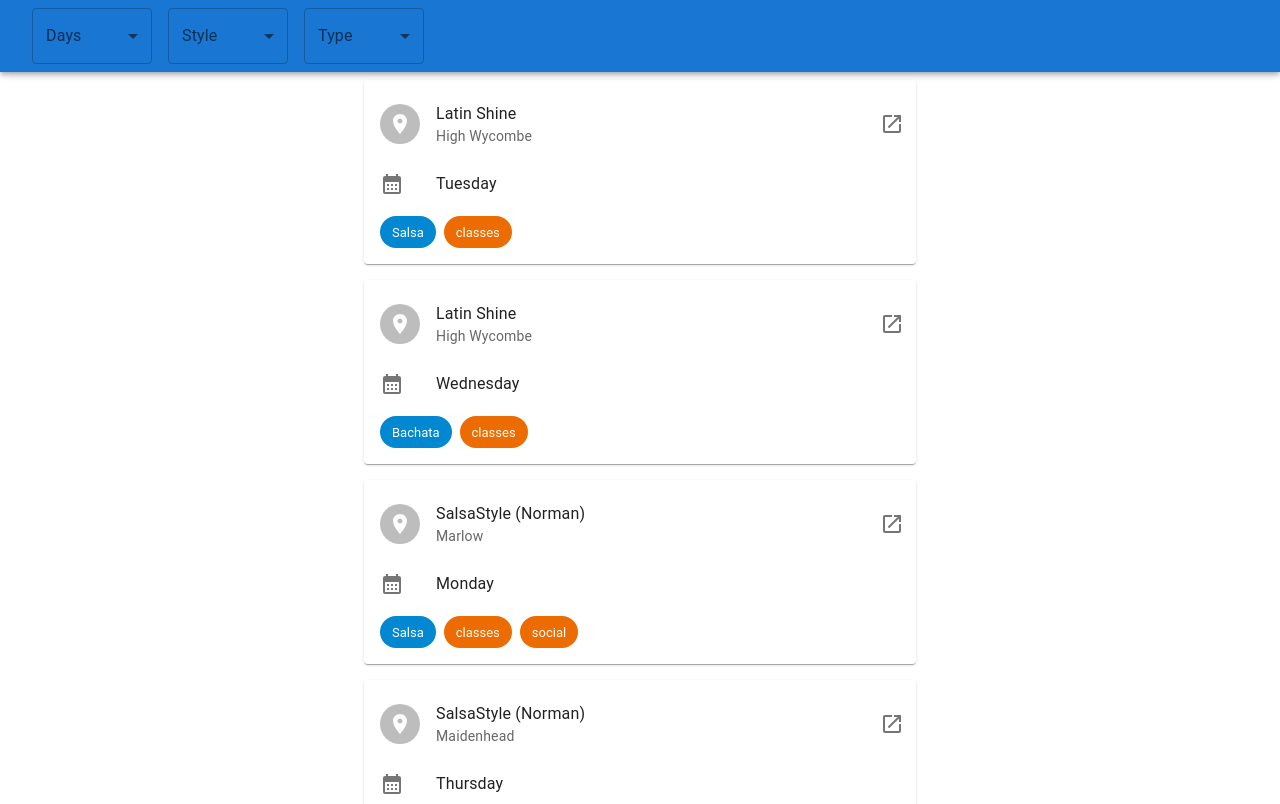
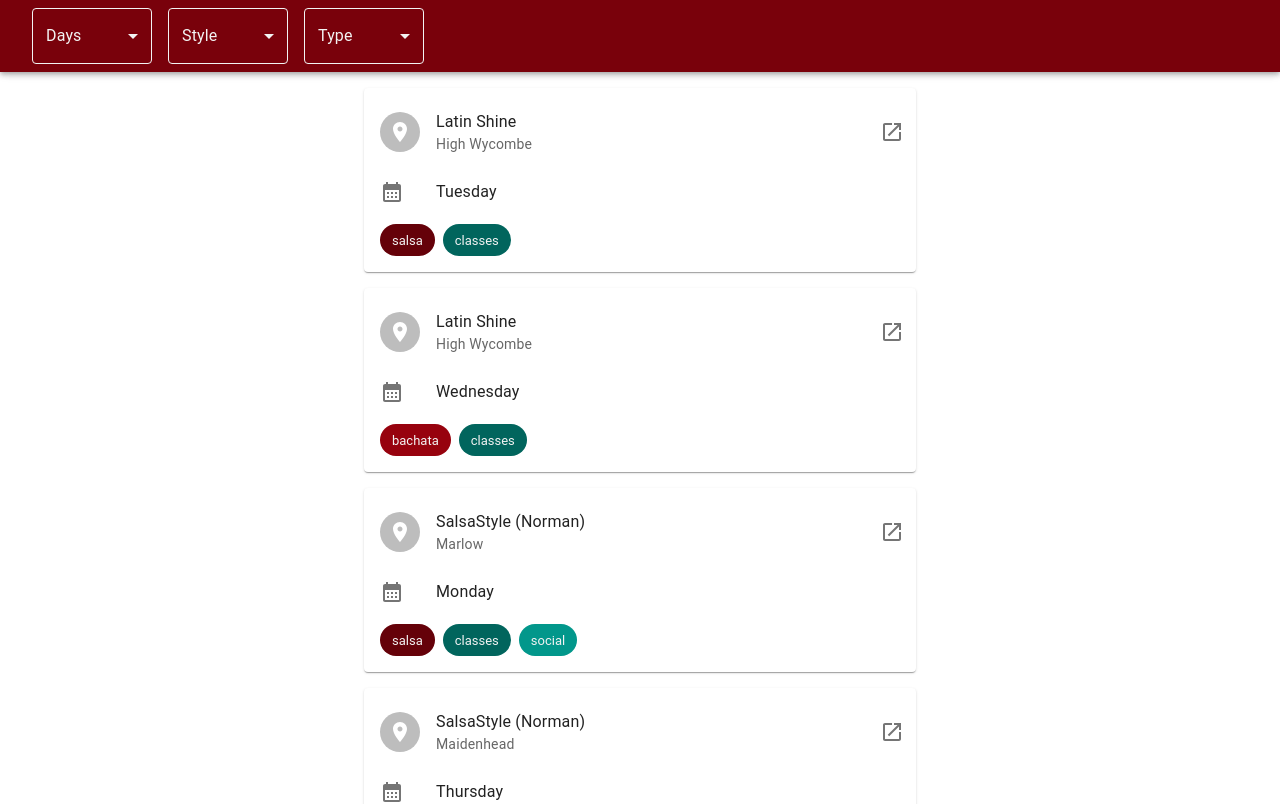
Before and after one commit to PaoloMura/dance-events, a React (Create React App) app: page / in a window 1280 px wide. Shown: the top 804 px of the page. Built offline with nearby package versions, Linux system fonts and the light colour scheme.

Commit message:
theme overrides

```diff
--- a/src/App.css
+++ /dev/null
@@ -1,38 +0,0 @@
-.App {
-  text-align: center;
-}
-
-.App-logo {
-  height: 40vmin;
-  pointer-events: none;
-}
-
-@media (prefers-reduced-motion: no-preference) {
-  .App-logo {
-    animation: App-logo-spin infinite 20s linear;
-  }
-}
-
-.App-header {
-  background-color: #282c34;
-  min-height: 100vh;
-  display: flex;
-  flex-direction: column;
-  align-items: center;
-  justify-content: center;
-  font-size: calc(10px + 2vmin);
-  color: white;
-}
-
-.App-link {
-  color: #61dafb;
-}
-
-@keyframes App-logo-spin {
-  from {
-    transform: rotate(0deg);
-  }
-  to {
-    transform: rotate(360deg);
-  }
-}
--- a/src/App.js
+++ b/src/App.js
@@ -1,7 +1,8 @@
-import "./App.css";
+import { ThemeProvider } from "@mui/material";
 import EventList from "./components/EventList";
 import Header from "./components/Header";
 import React from "react";
+import { theme } from "./lib/theme";
 
 function App() {
   const [days, setDays] = React.useState([]);
@@ -9,7 +10,7 @@ function App() {
   const [type, setType] = React.useState("");
 
   return (
-    <div>
+    <ThemeProvider theme={theme}>
       <Header
         days={days}
         setDays={setDays}
@@ -19,7 +20,7 @@ function App() {
         setType={setType}
       />
       <EventList days={days} style={style} type={type} />
-    </div>
+    </ThemeProvider>
   );
 }
 
--- a/src/components/EventList.jsx
+++ b/src/components/EventList.jsx
@@ -63,10 +63,10 @@ export default function EventList({ days, style, type }) {
               <ListItem>
                 <div style={{ display: "flex", gap: "0.5rem" }}>
                   {event?.styles.map((style, index) => (
-                    <Chip key={index} label={style} color="info" />
+                    <Chip key={index} label={style} color={style} />
                   ))}
                   {event?.types.map((type, index) => (
-                    <Chip key={index} label={type} color="warning" />
+                    <Chip key={index} label={type} color={type} />
                   ))}
                 </div>
               </ListItem>
--- a/src/data/events.json
+++ b/src/data/events.json
@@ -4,7 +4,7 @@
     "location": "High Wycombe",
     "website": "https://www.latinshine.co.uk/",
     "days": ["Tuesday"],
-    "styles": ["Salsa"],
+    "styles": ["salsa"],
     "types": ["classes"]
   },
   {
@@ -12,7 +12,7 @@
     "location": "High Wycombe",
     "website": "https://www.latinshine.co.uk/",
     "days": ["Wednesday"],
-    "styles": ["Bachata"],
+    "styles": ["bachata"],
     "types": ["classes"]
   },
   {
@@ -20,7 +20,7 @@
     "location": "Marlow",
     "website": "https://www.salsastyle.co.uk/",
     "days": ["Monday"],
-    "styles": ["Salsa"],
+    "styles": ["salsa"],
     "types": ["classes", "social"]
   },
   {
@@ -28,7 +28,7 @@
     "location": "Maidenhead",
     "website": "https://www.salsastyle.co.uk/",
     "days": ["Thursday"],
-    "styles": ["Salsa"],
+    "styles": ["salsa"],
     "types": ["classes", "social"]
   },
   {
@@ -36,7 +36,7 @@
     "location": "Marlow",
     "website": "https://www.salsastyle.co.uk/",
     "days": ["Friday"],
-    "styles": ["Salsa"],
+    "styles": ["salsa"],
     "types": ["classes", "social"]
   },
   {
@@ -44,7 +44,7 @@
     "location": "Ealing, London",
     "website": "https://www.pexava.com/",
     "days": ["Tuesday"],
-    "styles": ["Salsa"],
+    "styles": ["salsa"],
     "types": ["classes", "social"]
   },
   {
@@ -52,7 +52,7 @@
     "location": "Northolt, London",
     "website": "https://www.instagram.com/a2b_dance_academy/",
     "days": ["Tuesday", "Wednesday", "Thursday"],
-    "styles": ["Bachata"],
+    "styles": ["bachata"],
     "types": ["classes"]
   },
   {
@@ -60,7 +60,7 @@
     "location": "Aylesbury",
     "website": "https://www.salsainaylesbury.co.uk/",
     "days": ["Thursday"],
-    "styles": ["Salsa"],
+    "styles": ["salsa"],
     "types": ["classes", "social"]
   },
   {
@@ -68,7 +68,7 @@
     "location": "Beaconsfield",
     "website": "https://thefunkylatino.com/",
     "days": ["Saturday"],
-    "styles": ["Salsa", "Bachata"],
+    "styles": ["salsa", "bachata"],
     "types": ["classes", "social"]
   }
 ]
--- a/src/index.css
+++ /dev/null
@@ -1,13 +0,0 @@
-body {
-  margin: 0;
-  font-family: -apple-system, BlinkMacSystemFont, 'Segoe UI', 'Roboto', 'Oxygen',
-    'Ubuntu', 'Cantarell', 'Fira Sans', 'Droid Sans', 'Helvetica Neue',
-    sans-serif;
-  -webkit-font-smoothing: antialiased;
-  -moz-osx-font-smoothing: grayscale;
-}
-
-code {
-  font-family: source-code-pro, Menlo, Monaco, Consolas, 'Courier New',
-    monospace;
-}
--- a/src/index.js
+++ b/src/index.js
@@ -1,6 +1,5 @@
 import React from 'react';
 import ReactDOM from 'react-dom/client';
-import './index.css';
 import App from './App';
 import reportWebVitals from './reportWebVitals';
 
--- /dev/null
+++ b/src/lib/theme.js
@@ -0,0 +1,67 @@
+import { createTheme } from "@mui/material";
+
+const offWhite = "#f3f3f3";
+
+export const theme = createTheme({
+  palette: {
+    primary: {
+      main: "#79010b",
+    },
+    salsa: {
+      main: "#650109",
+      light: "#8e020d",
+      dark: "#4e0107",
+      contrastText: offWhite,
+    },
+    bachata: {
+      main: "#97020e",
+      light: "#c50312",
+      dark: "#6c010a",
+      contrastText: offWhite,
+    },
+    kizomba: {
+      main: "#ca0212",
+      light: "#f30218",
+      dark: "#9a0110",
+      contrastText: offWhite,
+    },
+    classes: {
+      main: "#01655d",
+      light: "#01877a",
+      dark: "#01443e",
+      contrastText: offWhite,
+    },
+    social: {
+      main: "#02978b",
+      light: "#02b9ad",
+      dark: "#01746f",
+      contrastText: offWhite,
+    },
+  },
+  components: {
+    MuiFormLabel: {
+      styleOverrides: {
+        root: {
+          color: offWhite,
+        },
+      },
+    },
+    MuiOutlinedInput: {
+      styleOverrides: {
+        input: {
+          color: offWhite,
+        },
+        notchedOutline: {
+          borderColor: offWhite,
+        },
+      },
+    },
+    MuiSelect: {
+      styleOverrides: {
+        icon: {
+          color: offWhite,
+        },
+      },
+    },
+  },
+});
```
Also changed, not shown: src/setupTests.js (deleted, +0 -5 lines), src/logo.svg (deleted), 1 other file (tests, documents, lock files or other folders).
